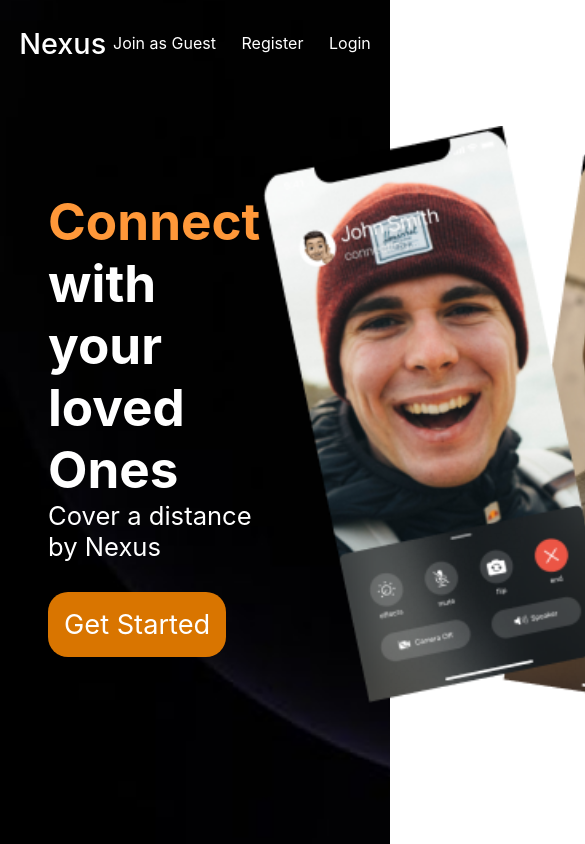
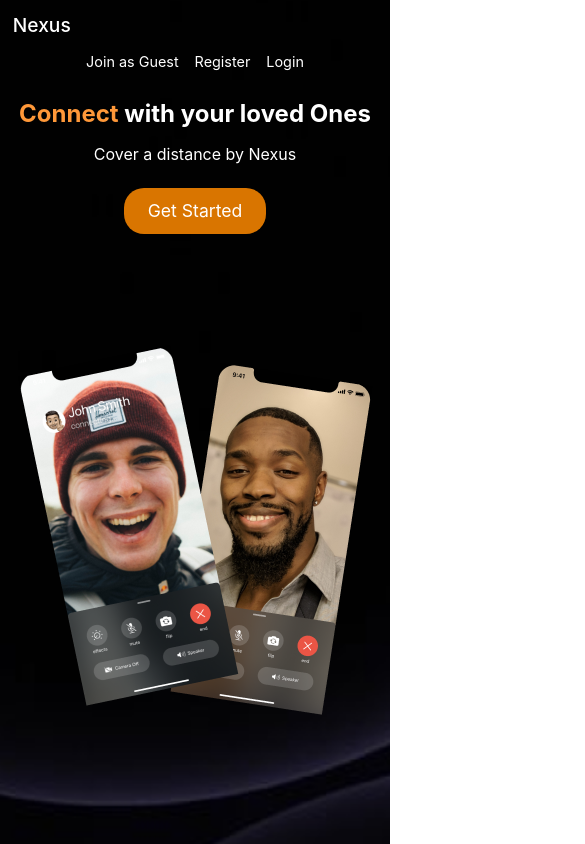
Before and after one commit to animeshkundu07/Nexus, a React (Vite) app in the folder frontend/: page / in a window 390 px wide. Shown: the top 844 px of the page, 585 px wide, since content can reach past the window. Built offline with nearby package versions, Linux system fonts and the light colour scheme.

Commit message:
Update App.css

```diff
--- a/frontend/src/App.css
+++ b/frontend/src/App.css
@@ -1,4 +1,4 @@
-.landingPageContainer {
+/* .landingPageContainer {
   width: 100vw;
   height: 100vh;
   background: url("/public/background.png");
@@ -93,4 +93,388 @@
   width: 30vw;
   height: auto;
   border-radius: 20px;
+} */
+
+
+* {
+  margin: 0;
+  padding: 0;
+  box-sizing: border-box;
 }
+
+body {
+  margin: 0;
+  font-family: -apple-system, BlinkMacSystemFont, 'Segoe UI', 'Roboto', 'Oxygen',
+    'Ubuntu', 'Cantarell', 'Fira Sans', 'Droid Sans', 'Helvetica Neue',
+    sans-serif;
+  -webkit-font-smoothing: antialiased;
+  -moz-osx-font-smoothing: grayscale;
+}
+
+code {
+  font-family: source-code-pro, Menlo, Monaco, Consolas, 'Courier New',
+    monospace;
+}
+
+/* ==================== LANDING PAGE ==================== */
+.landingPageContainer {
+  width: 100vw;
+  min-height: 100vh;
+  background: url("/background.png");
+  background-repeat: no-repeat;
+  background-size: cover;
+  background-position: center;
+  color: white;
+}
+
+.landingPageContainer nav {
+  padding: 1rem 1.2rem;
+  display: flex;
+  justify-content: space-between;
+  align-items: center;
+  flex-wrap: wrap;
+  gap: 1rem;
+}
+
+.landingPageContainer nav h2 {
+  font-size: clamp(1.2rem, 4vw, 1.8rem);
+  font-weight: 500;
+}
+
+.landingPageContainer nav .navlist {
+  display: flex;
+  gap: 1rem;
+  cursor: pointer;
+  flex-wrap: wrap;
+  font-size: clamp(0.9rem, 2vw, 1rem);
+}
+
+.landingMainContainer {
+  display: flex;
+  justify-content: space-between;
+  padding: 2rem 1.5rem;
+  min-height: 80vh;
+  align-items: center;
+  flex-wrap: wrap;
+  gap: 2rem;
+}
+
+.landingMainContainer > div:nth-child(1) {
+  flex: 1;
+  min-width: 280px;
+}
+
+.landingMainContainer > div:nth-child(1) h1 {
+  font-size: clamp(1.5rem, 5vw, 2.5rem);
+  margin-bottom: 1rem;
+}
+
+.landingMainContainer > div:nth-child(1) p {
+  font-size: clamp(1rem, 3vw, 1.3rem);
+}
+
+.landingMainContainer > div:nth-child(1) div[role='button'] {
+  background: #D97500;
+  width: fit-content;
+  padding: 0.8rem 1.5rem;
+  border-radius: 20px;
+  margin-top: 1.5rem;
+  transition: background 0.3s;
+}
+
+.landingMainContainer > div:nth-child(1) div[role='button']:hover {
+  background: #ff8520;
+}
+
+.landingMainContainer > div:nth-child(1) div[role='button'] a {
+  text-decoration: none;
+  color: white;
+  font-size: clamp(1.1rem, 3vw, 1.4rem);
+}
+
+.landingMainContainer > div:nth-child(2) {
+  flex: 1;
+  display: flex;
+  justify-content: center;
+  align-items: center;
+  min-width: 280px;
+}
+
+.landingMainContainer > div:nth-child(2) img {
+  max-height: 70vh;
+  max-width: 100%;
+  height: auto;
+  width: auto;
+}
+
+/* ==================== HOME/NAVBAR ==================== */
+.navBar {
+  display: flex;
+  align-items: center;
+  justify-content: space-between;
+  padding: 1rem 1.5rem;
+  flex-wrap: wrap;
+  gap: 1rem;
+}
+
+.navBar h2 {
+  font-size: clamp(1.2rem, 4vw, 1.8rem);
+}
+
+.navBar > div {
+  display: flex;
+  align-items: center;
+  gap: 0.5rem;
+  flex-wrap: wrap;
+}
+
+.meetContainer {
+  display: flex;
+  padding: 1.5rem;
+  min-height: 80vh;
+  gap: 2rem;
+  justify-content: center;
+  align-items: center;
+  flex-wrap: wrap;
+}
+
+.leftPanel {
+  flex: 1;
+  min-width: 280px;
+  display: flex;
+  align-items: center;
+}
+
+.leftPanel h2 {
+  font-size: clamp(1.2rem, 4vw, 1.8rem);
+  margin-bottom: 1.5rem;
+}
+
+.leftPanel > div {
+  width: 100%;
+}
+
+.leftPanel > div > div {
+  display: flex;
+  gap: 10px;
+  flex-wrap: wrap;
+}
+
+.rightPanel {
+  flex: 1;
+  min-width: 280px;
+  display: flex;
+  align-items: center;
+  justify-content: center;
+}
+
+.rightPanel > img {
+  max-width: 100%;
+  width: clamp(280px, 30vw, 500px);
+  height: auto;
+  border-radius: 20px;
+}
+
+/* ==================== VIDEO MEETING ==================== */
+.meetVideoContainer {
+  position: relative;
+  height: 100vh;
+  background: rgb(1, 4, 48);
+  overflow: hidden;
+}
+
+.meetUserVideo {
+  position: absolute;
+  bottom: 10vh;
+  left: 1rem;
+  height: 20vh;
+  width: auto;
+  max-width: 30vw;
+  border-radius: 20px;
+  z-index: 10;
+  box-shadow: 0 4px 6px rgba(0, 0, 0, 0.3);
+}
+
+.buttonContainers {
+  position: absolute;
+  width: 100%;
+  bottom: 0;
+  text-align: center;
+  background: rgba(0, 0, 0, 0.3);
+  padding: 1rem;
+  display: flex;
+  justify-content: center;
+  gap: 1rem;
+  flex-wrap: wrap;
+}
+
+.buttonContainers svg {
+  font-size: clamp(2rem, 5vw, 3rem);
+}
+
+.conferenceView {
+  display: grid;
+  grid-template-columns: repeat(auto-fit, minmax(300px, 1fr));
+  padding: 1rem;
+  gap: 1rem;
+  height: calc(100vh - 10vh);
+  overflow-y: auto;
+}
+
+.conferenceView > div {
+  position: relative;
+  border-radius: 10px;
+  overflow: hidden;
+  background: #000;
+  aspect-ratio: 16/9;
+}
+
+.conferenceView video {
+  width: 100%;
+  height: 100%;
+  object-fit: cover;
+  border-radius: 10px;
+}
+
+.chatRoom {
+  position: absolute;
+  height: 90vh;
+  right: 0;
+  top: 0;
+  background: white;
+  border-radius: 10px 0 0 10px;
+  width: clamp(280px, 30vw, 400px);
+  padding: 1rem;
+  z-index: 20;
+  box-shadow: -2px 0 10px rgba(0, 0, 0, 0.3);
+}
+
+.chatContainer {
+  position: relative;
+  height: 100%;
+  display: flex;
+  flex-direction: column;
+}
+
+.chatContainer h1 {
+  font-size: clamp(1.2rem, 4vw, 1.5rem);
+  margin-bottom: 1rem;
+}
+
+.chattingDisplay {
+  flex: 1;
+  overflow-y: auto;
+  margin-bottom: 1rem;
+  padding-right: 0.5rem;
+}
+
+.chattingArea {
+  display: flex;
+  gap: 0.5rem;
+  padding-top: 1rem;
+  border-top: 1px solid #eee;
+}
+
+.chattingArea > div {
+  flex: 1;
+}
+
+/* ==================== RESPONSIVE BREAKPOINTS ==================== */
+
+/* Mobile Small (320px - 480px) */
+@media (max-width: 480px) {
+  .landingPageContainer nav {
+    padding: 0.8rem;
+  }
+
+  .landingPageContainer nav .navlist {
+    width: 100%;
+    justify-content: center;
+  }
+
+  .landingMainContainer {
+    flex-direction: column;
+    text-align: center;
+    padding: 1rem;
+  }
+
+  .landingMainContainer > div:nth-child(1) div[role='button'] {
+    margin-inline: auto;
+  }
+
+  .meetUserVideo {
+    height: 15vh;
+    max-width: 40vw;
+    left: 0.5rem;
+    bottom: 8vh;
+  }
+
+  .conferenceView {
+    grid-template-columns: 1fr;
+    padding: 0.5rem;
+  }
+
+  .chatRoom {
+    width: 100vw;
+    height: 100vh;
+    border-radius: 0;
+  }
+
+  .buttonContainers {
+    gap: 0.5rem;
+    padding: 0.5rem;
+  }
+}
+
+/* Tablet (481px - 768px) */
+@media (min-width: 481px) and (max-width: 768px) {
+  .landingMainContainer {
+    flex-direction: column;
+    text-align: center;
+  }
+
+  .meetContainer {
+    flex-direction: column;
+  }
+
+  .conferenceView {
+    grid-template-columns: repeat(auto-fit, minmax(250px, 1fr));
+  }
+
+  .chatRoom {
+    width: 50vw;
+  }
+}
+
+/* Laptop (769px - 1024px) */
+@media (min-width: 769px) and (max-width: 1024px) {
+  .chatRoom {
+    width: 35vw;
+  }
+
+  .conferenceView {
+    grid-template-columns: repeat(auto-fit, minmax(300px, 1fr));
+  }
+}
+
+/* Desktop (1025px+) */
+@media (min-width: 1025px) {
+  .conferenceView {
+    grid-template-columns: repeat(auto-fit, minmax(400px, 1fr));
+  }
+}
+
+/* Landscape Mode for Mobile */
+@media (max-height: 500px) and (orientation: landscape) {
+  .landingMainContainer {
+    min-height: auto;
+  }
+
+  .meetUserVideo {
+    height: 25vh;
+  }
+
+  .conferenceView {
+    height: calc(100vh - 15vh);
+  }
+}
```
